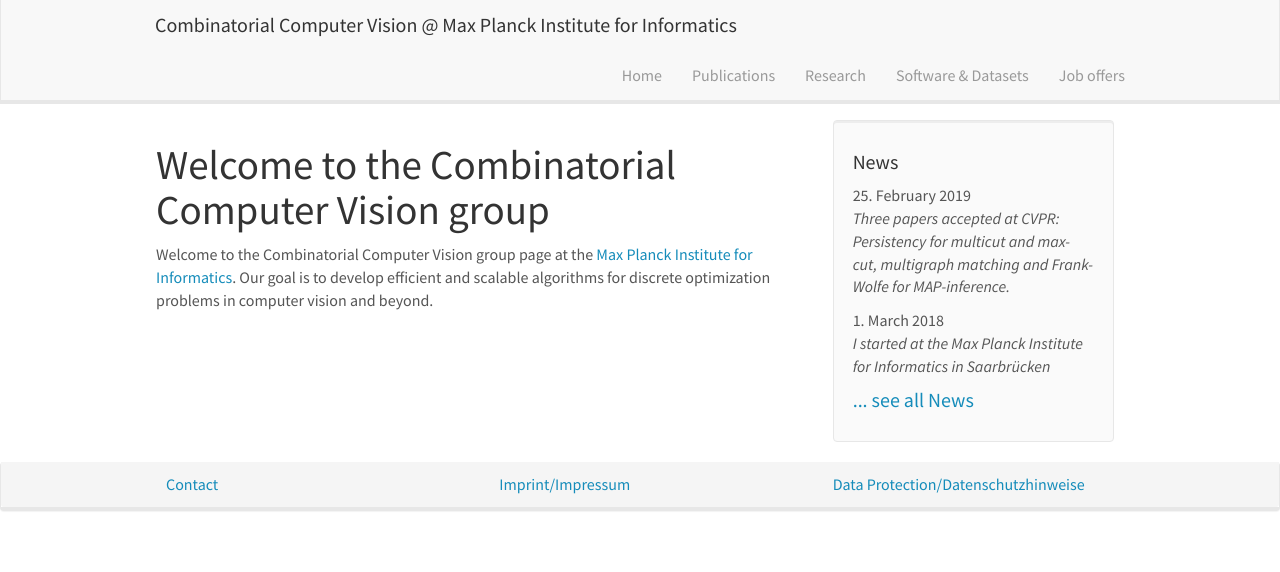
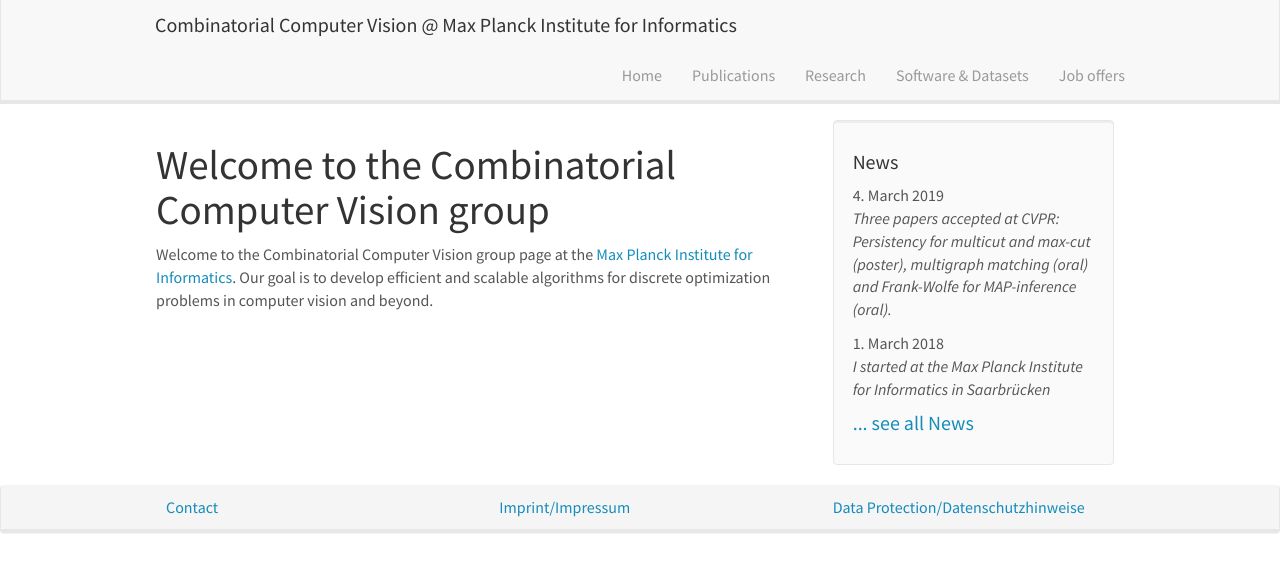
Before and after one commit to pawelswoboda/pawelswoboda.github.io, a Jekyll site: the page built from _pages/home.md, in a window 1280 px wide. Shown: the top 572 px of the page. Built offline with Jekyll 4.4.1, drawn with Linux system fonts in a browser that asks for light colours; nearby versions of some CDN libraries.

Commit message:
Oral/poster for CVPR 2019

```diff
--- a/_data/news.yml
+++ b/_data/news.yml
@@ -1,5 +1,5 @@
-- date: 25. February 2019
-  headline: "Three papers accepted at CVPR: Persistency for multicut and max-cut, multigraph matching and Frank-Wolfe for MAP-inference."
+- date: 4. March 2019
+  headline: "Three papers accepted at CVPR: Persistency for multicut and max-cut (poster), multigraph matching (oral) and Frank-Wolfe for MAP-inference (oral)."
 
 - date: 1. March 2018
   headline: "I started at the Max Planck Institute for Informatics in Saarbrücken"
```
